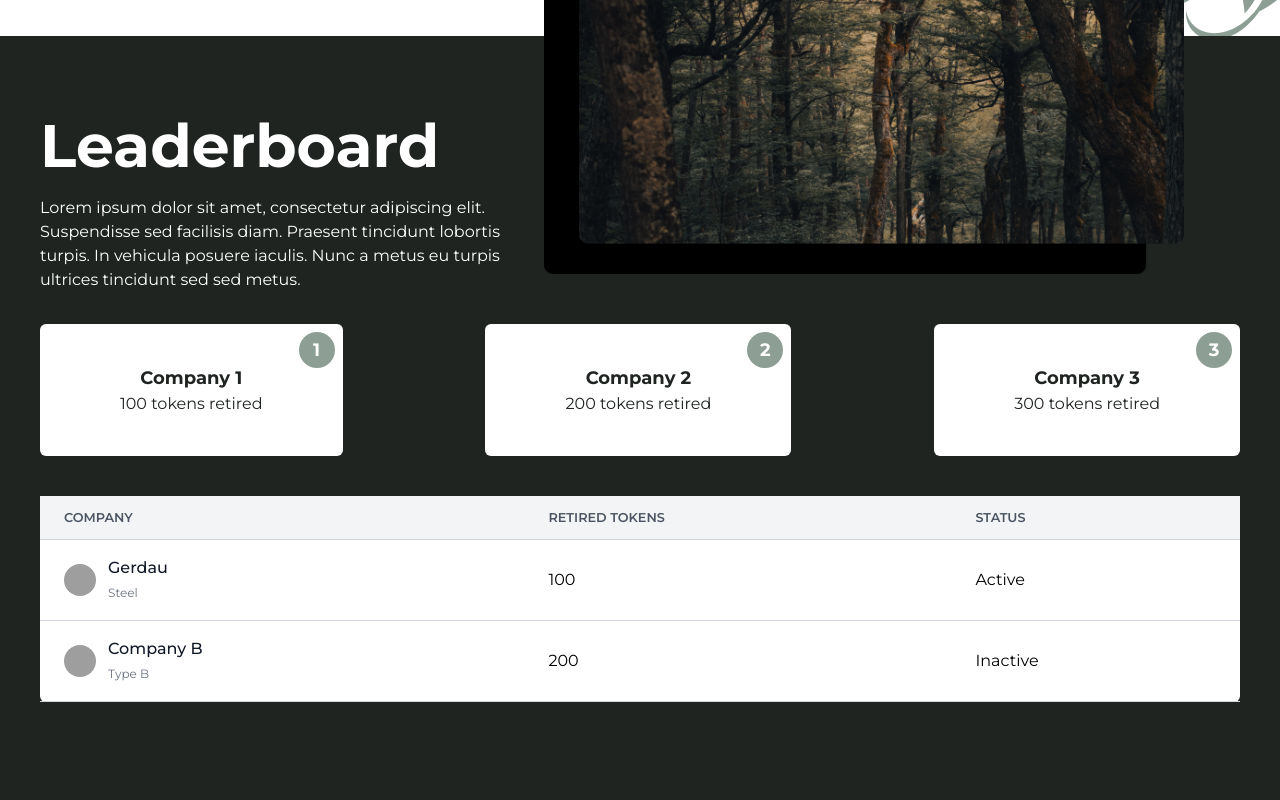
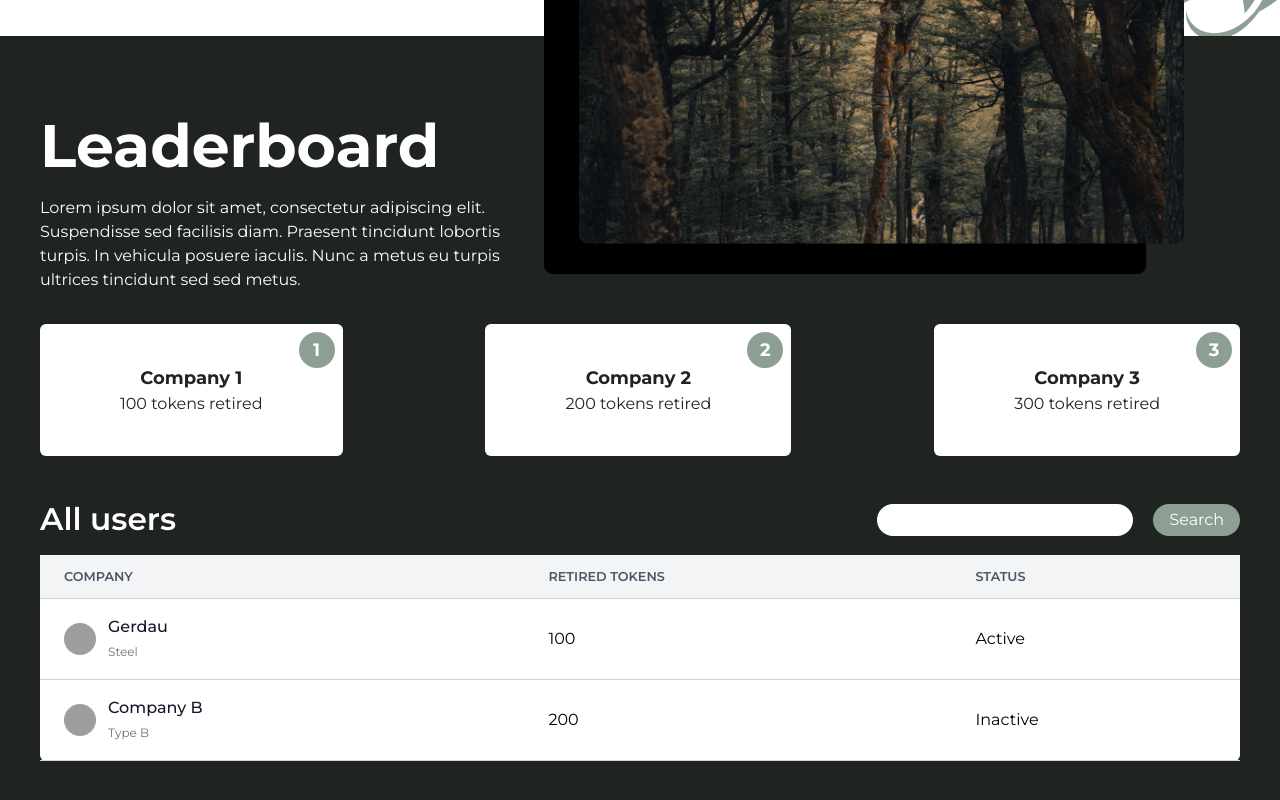
Before and after one commit to Lilium-ZenCon/frontend, a Next.js app: page / in a window 1280 px wide. Shown: the part 570-1370 px from the top of the page. Built offline with nearby package versions, Linux system fonts and the light colour scheme; grey boxes are pictures that could not be loaded.

Commit message:
Leaderboard complete

```diff
--- a/components/Leaderboard.jsx
+++ b/components/Leaderboard.jsx
@@ -1,4 +1,5 @@
 import LeaderboardCard from "./LeaderboardCard";
+import SearchBar from "./SearchBar";
 import Table from "./Table";
 
 const Leaderboard = () => {
@@ -34,6 +35,10 @@ const Leaderboard = () => {
         })}
       </div>
       <div className="py-10">
+        <div className="w-full flex items-center justify-between text-white mb-3">
+          <h2 className="text-3xl font-semibold">All users</h2>
+          <SearchBar/>
+        </div>
         <Table/>
       </div>
     </div>
--- /dev/null
+++ b/components/SearchBar.jsx
@@ -0,0 +1,22 @@
+
+const SearchBar = () => {
+    const handleSearch = () => {
+      // Handle search functionality here
+    };
+
+    return (
+      <div className="flex items-center justify-between text-white gap-3">
+        <input
+          type="text"
+          className="px-8 py-1 rounded-full bg-white focus:outline-none"
+        />
+        <button
+          className="ml-2 px-4 py-1 rounded-full bg-lightgreen text-white"
+        >
+          Search
+        </button>
+      </div>
+    );
+  };
+
+  export default SearchBar;
```
